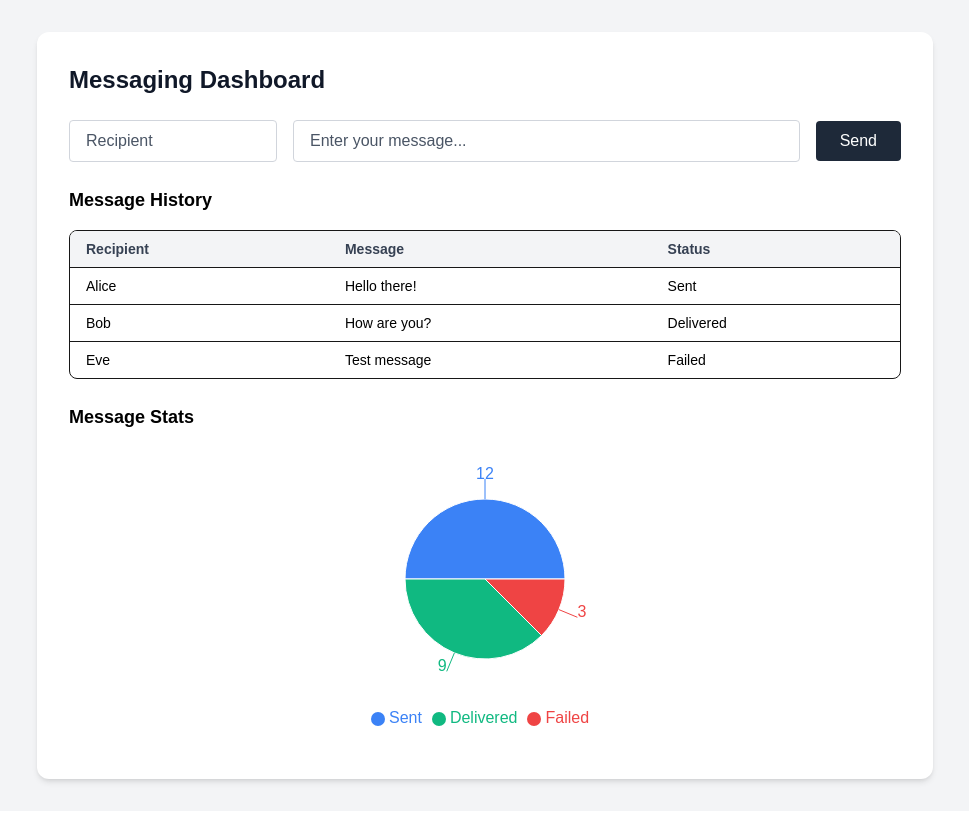
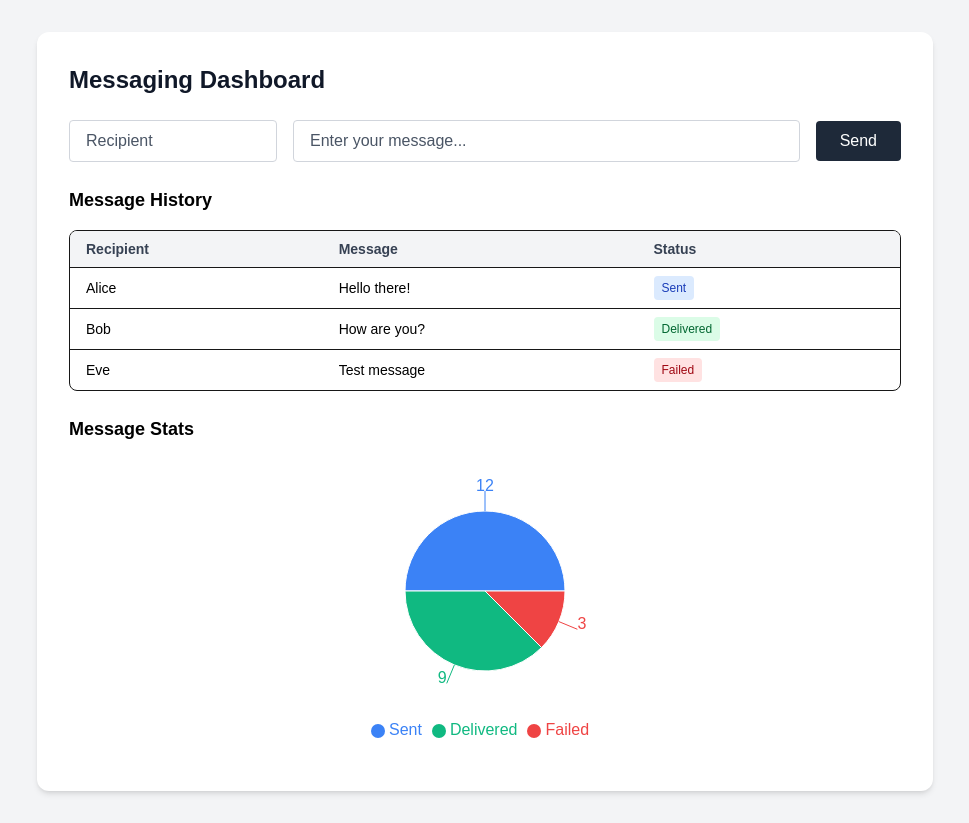
Before and after one commit to kurteshierdit/dashboard-messaging, a Next.js app: page / in a window 1280 px wide. Shown: the whole page, without its empty margins (155-1124 px from the left). Built offline with nearby package versions, Linux system fonts and the light colour scheme.

Commit message:
Added badge style and color based on status

```diff
--- a/src/components/MessageHistory.tsx
+++ b/src/components/MessageHistory.tsx
@@ -25,8 +25,18 @@ export default function MessageHistory() {
               <tr key={id} className="border-t hover:bg-gray-50">
                 <td className="px-4 py-2 text-black">{recipient}</td>
                 <td className="px-4 py-2 text-black">{message}</td>
-                <td className="px-4 py-2 text-black">
-                  <span>{status}</span>
+                <td className="px-4 py-2">
+                  <span
+                    className={`inline-block px-2 py-1 rounded text-xs font-medium ${
+                      status === "Delivered"
+                        ? "bg-green-100 text-green-800"
+                        : status === "Failed"
+                        ? "bg-red-100 text-red-800"
+                        : "bg-blue-100 text-blue-800"
+                    }`}
+                  >
+                    {status}
+                  </span>
                 </td>
               </tr>
             ))}
```
